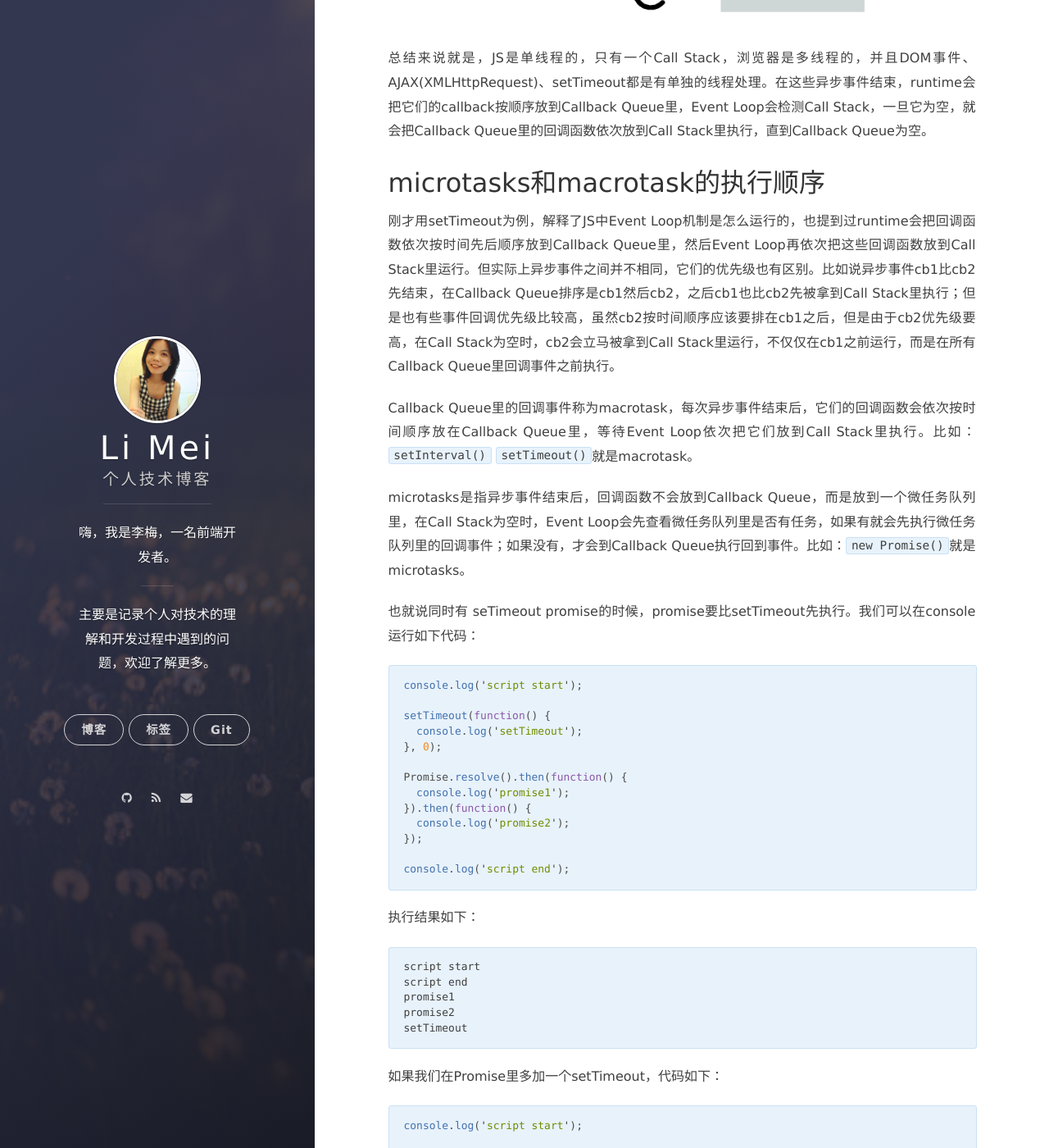
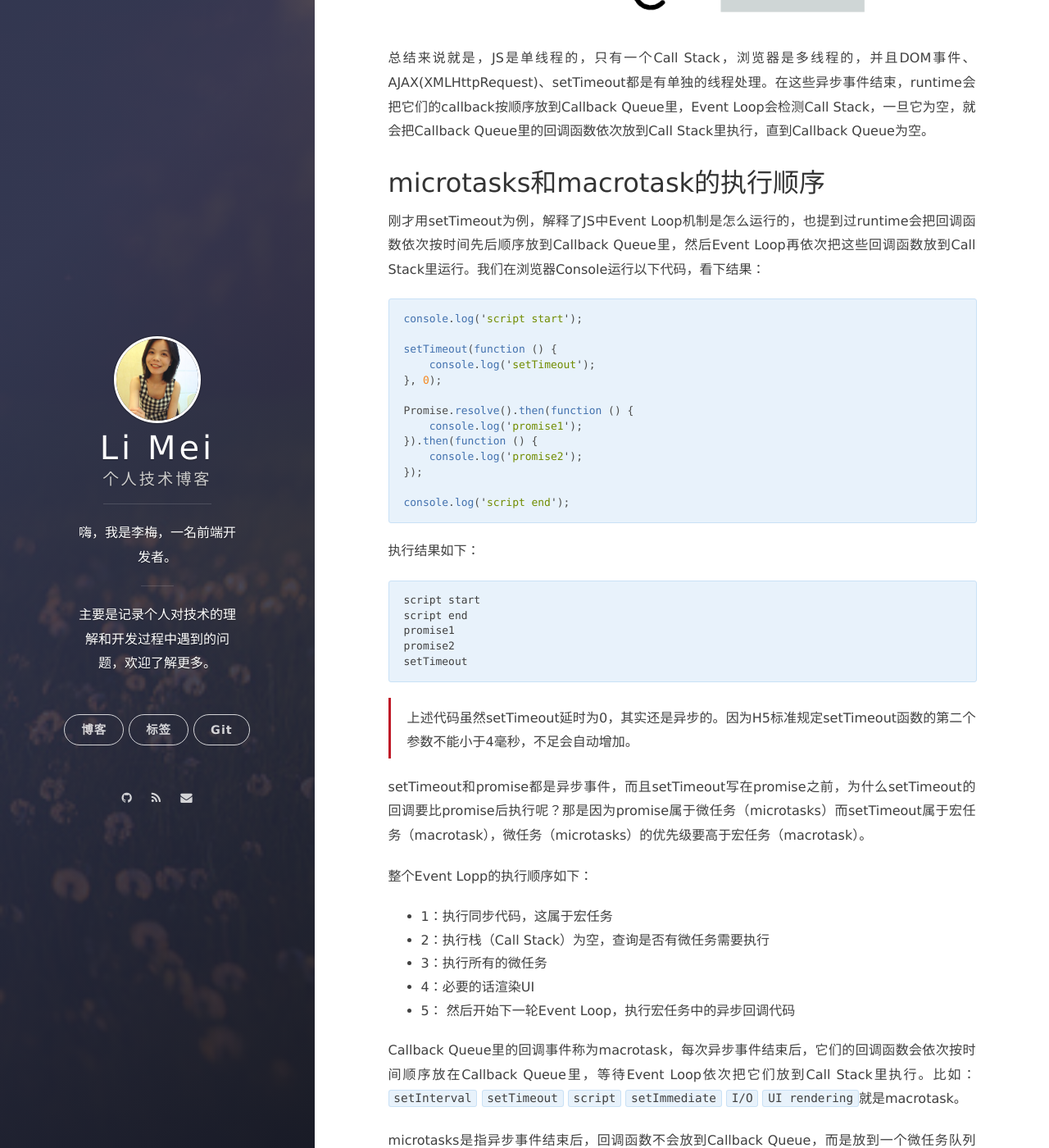
Before and after one commit to LiMeii/LiMeii.github.io, a Jekyll site: the page built from _posts/2019-09-01-js-eventloop.md, in a window 1280 px wide and 1400 px high, scrolled down 7432 px. Shown: the whole window at 82% size. Built offline with Jekyll 4.4.1, drawn with Linux system fonts in a browser that asks for light colours; nearby versions of some CDN libraries; some of the changed text lies outside the part shown.

Commit message:
update eventloop post

````diff
--- a/_posts/2019-09-01-js-eventloop.md
+++ b/_posts/2019-09-01-js-eventloop.md
@@ -109,28 +109,19 @@
 
 ## microtasks和macrotask的执行顺序
 
-刚才用setTimeout为例，解释了JS中Event Loop机制是怎么运行的，也提到过runtime会把回调函数依次按时间先后顺序放到Callback Queue里，然后Event Loop再依次把这些回调函数放到Call Stack里运行。但实际上异步事件之间并不相同，它们的优先级也有区别。比如说异步事件cb1比cb2先结束，在Callback Queue排序是cb1然后cb2，之后cb1也比cb2先被拿到Call Stack里执行；但是也有些事件回调优先级比较高，虽然cb2按时间顺序应该要排在cb1之后，但是由于cb2优先级要高，在Call Stack为空时，cb2会立马被拿到Call Stack里运行，不仅仅在cb1之前运行，而是在所有Callback Queue里回调事件之前执行。
-
-
-Callback Queue里的回调事件称为macrotask，每次异步事件结束后，它们的回调函数会依次按时间顺序放在Callback Queue里，等待Event Loop依次把它们放到Call Stack里执行。比如：```setInterval()``` ```setTimeout()```就是macrotask。
-
-
-microtasks是指异步事件结束后，回调函数不会放到Callback Queue，而是放到一个微任务队列里，在Call Stack为空时，Event Loop会先查看微任务队列里是否有任务，如果有就会先执行微任务队列里的回调事件；如果没有，才会到Callback Queue执行回到事件。比如：```new Promise()```就是microtasks。
-
-
-也就说同时有 seTimeout promise的时候，promise要比setTimeout先执行。我们可以在console运行如下代码：
+刚才用setTimeout为例，解释了JS中Event Loop机制是怎么运行的，也提到过runtime会把回调函数依次按时间先后顺序放到Callback Queue里，然后Event Loop再依次把这些回调函数放到Call Stack里运行。我们在浏览器Console运行以下代码，看下结果：
 
 ```js
 console.log('script start');
 
-setTimeout(function() {
-  console.log('setTimeout');
+setTimeout(function () {
+    console.log('setTimeout');
 }, 0);
 
-Promise.resolve().then(function() {
-  console.log('promise1');
-}).then(function() {
-  console.log('promise2');
+Promise.resolve().then(function () {
+    console.log('promise1');
+}).then(function () {
+    console.log('promise2');
 });
 
 console.log('script end');
@@ -144,22 +135,53 @@
 promise2
 setTimeout
 ```
+<blockquote>
+<p>
+上述代码虽然setTimeout延时为0，其实还是异步的。因为H5标准规定setTimeout函数的第二个参数不能小于4毫秒，不足会自动增加。
+</p>
+</blockquote>
 
-如果我们在Promise里多加一个setTimeout，代码如下：
+setTimeout和promise都是异步事件，而且setTimeout写在promise之前，为什么setTimeout的回调要比promise后执行呢？那是因为promise属于微任务（microtasks）而setTimeout属于宏任务（macrotask），微任务（microtasks）的优先级要高于宏任务（macrotask）。
+
+
+整个Event Lopp的执行顺序如下：
+- 1：执行同步代码，这属于宏任务
+- 2：执行栈（Call Stack）为空，查询是否有微任务需要执行
+- 3：执行所有的微任务
+- 4：必要的话渲染UI
+- 5： 然后开始下一轮Event Loop，执行宏任务中的异步回调代码
+
+
+Callback Queue里的回调事件称为macrotask，每次异步事件结束后，它们的回调函数会依次按时间顺序放在Callback Queue里，等待Event Loop依次把它们放到Call Stack里执行。比如：```setInterval``` ```setTimeout``` ```script``` ```setImmediate``` ```I/O``` ```UI rendering```就是macrotask。
+
+
+microtasks是指异步事件结束后，回调函数不会放到Callback Queue，而是放到一个微任务队列里，在Call Stack为空时，Event Loop会先查看微任务队列里是否有任务，如果有就会先执行微任务队列里的回调事件；如果没有微任务，才会到Callback Queue执行回到事件。比如：```promise``` ```process.netTick``` ```Object.observe``` ```MutationObserver```就是microtasks。
+
+<blockquote>
+<p>
+在 ES6 规范中，microtask 称为 jobs，macrotask 称为 task。
+</p>
+</blockquote>
+
+
+我们再把代码改一下，在创建promise的时候，加一行```console.log('Promise')```，而且在第一个promise resolve的时候再加一个setTimeout，代码如下：
 ```js
 console.log('script start');
 
-setTimeout(function() {
-  console.log('setTimeout');
+setTimeout(function () {
+    console.log('setTimeout');
 }, 0);
 
-Promise.resolve().then(function() {
-  setTimeout(function() {
-  console.log('setTimeout in promise1');
+new Promise(resolve => {
+    console.log('Promise');
+    resolve();
+}).then(function () {
+    setTimeout(function () {
+        console.log('setTimeout in promise1');
     }, 0);
-  console.log('promise1');
-}).then(function() {
-  console.log('promise2');
+    console.log('promise1');
+}).then(function () {
+    console.log('promise2');
 });
 
 console.log('script end');
@@ -168,10 +190,12 @@
 
 ```
 script start
+Promise
 script end
 promise1
 promise2
 setTimeout
 setTimeout in promise1
 ```
-也就是在microtasks里有macrotask，macrotask还是会依次被放到Callback Queue等待执行。
+
+```console.log('Promise')```在这里是微任务，```console.log('script end')```是宏任务，所以```Promise```在```script end```前面，而且在微任务（microtasks）里有宏任务（macrotask），macrotask还是会依次被放到Callback Queue等待执行。
````
